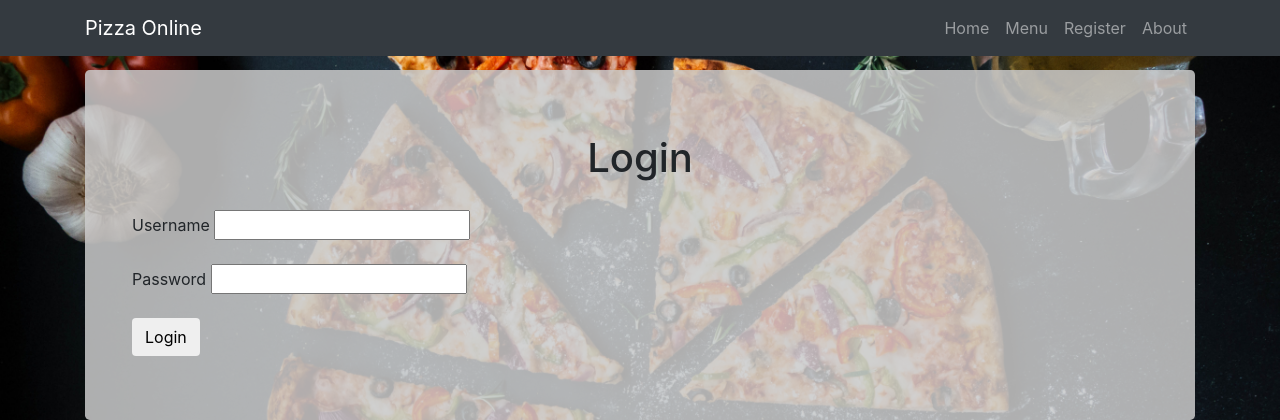
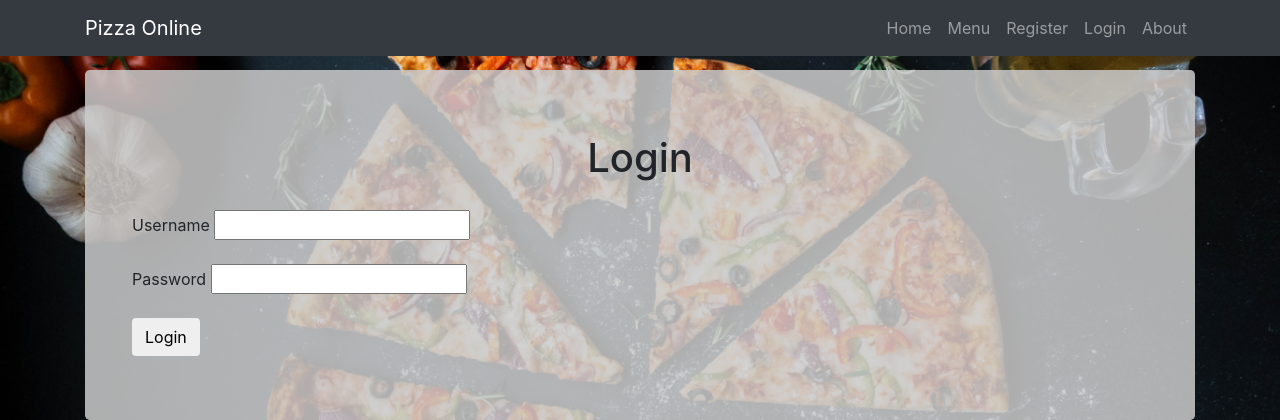
Before and after one commit to fazerito/orderpizza, a Django app: template orders/templates/orders/login.html in a window 1280 px wide. Shown: the top 420 px of the page. Run offline with Django 3.2, Linux system fonts and the light colour scheme; the template is opened without the code that fills it, so the values that code supplies are empty; some libraries are stand-ins or nearby versions.

Commit message:
Added login/logout button on nav

```diff
--- a/orders/templates/orders/layout.html
+++ b/orders/templates/orders/layout.html
@@ -24,7 +24,7 @@
     <!-- Navigation -->
     <nav class="navbar navbar-expand-lg navbar-dark bg-dark fixed-top">
       <div class="container">
-        <a class="navbar-brand" href="#">Pizza Online</a>
+        <a class="navbar-brand" href="/">Pizza Online</a>
         <button class="navbar-toggler" type="button" data-toggle="collapse" data-target="#navbarResponsive" aria-controls="navbarResponsive" aria-expanded="false" aria-label="Toggle navigation">
           <span class="navbar-toggler-icon"></span>
         </button>
@@ -35,11 +35,19 @@
               </a>
             </li>
             <li class="nav-item">
-              <a class="nav-link" href="/menu">Menu</a>
+              <a class="nav-link" href="/menu/">Menu</a>
             </li>
             <li class="nav-item">
-              <a class="nav-link" href="/register">Register</a>
+              <a class="nav-link" href="/register/">Register</a>
             </li>
+            <li class="nav-item">
+              <a class="nav-link" href="/login/">Login</a>
+            </li>
+            {% if user.is_authenticated %}
+            <li class="nav-item">
+              <a class="nav-link" href="/logout">Logout</a>
+            </li>
+            {% endif %}
             <li class="nav-item">
               <a class="nav-link" href="/about">About</a>
             </li>
```
